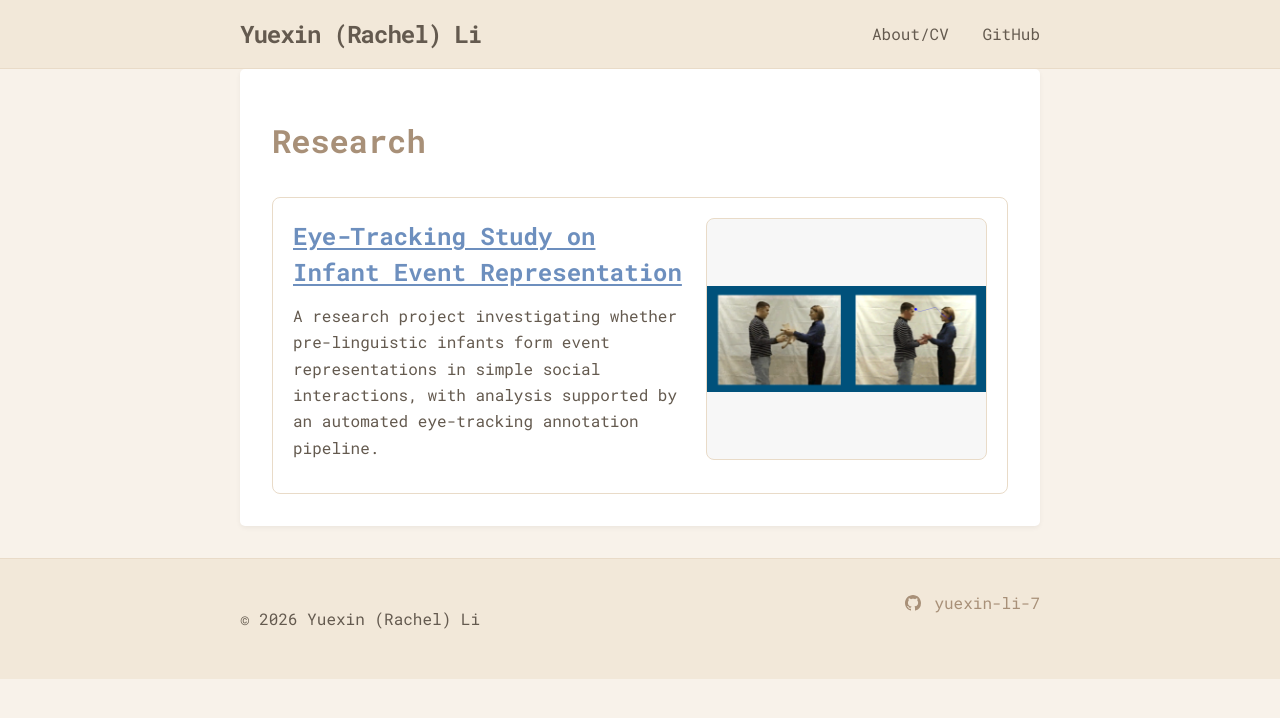
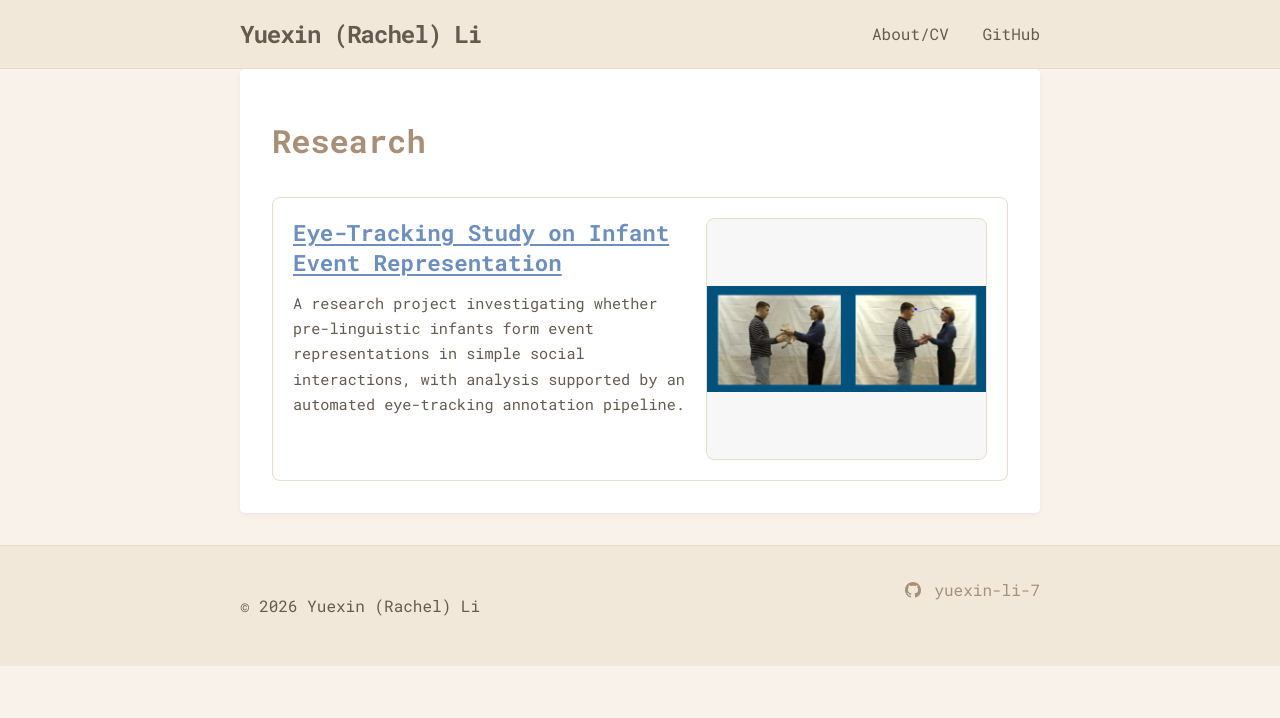
Before and after one commit to yuexin-li-7/yuexin-li-7.github.io, a Jekyll site: the page built from research.md, in a window 1280 px wide. Shown: the top 718 px of the page. Built offline with Jekyll 4.4.1, drawn with Linux system fonts in a browser that asks for light colours.

Commit message:
Reduce research card title and intro font sizes

```diff
--- a/_sass/main.scss
+++ b/_sass/main.scss
@@ -373,6 +373,8 @@ a {
 .research-title {
   margin-top: 0;
   margin-bottom: 0.8rem;
+  font-size: 1.4rem;
+  line-height: 1.35;
 
   a {
     color: #6d8fbe;
@@ -384,6 +386,7 @@ a {
 .research-summary {
   margin-top: 0;
   margin-bottom: 0.75rem;
+  font-size: 0.95rem;
   line-height: 1.65;
 }
 
```
